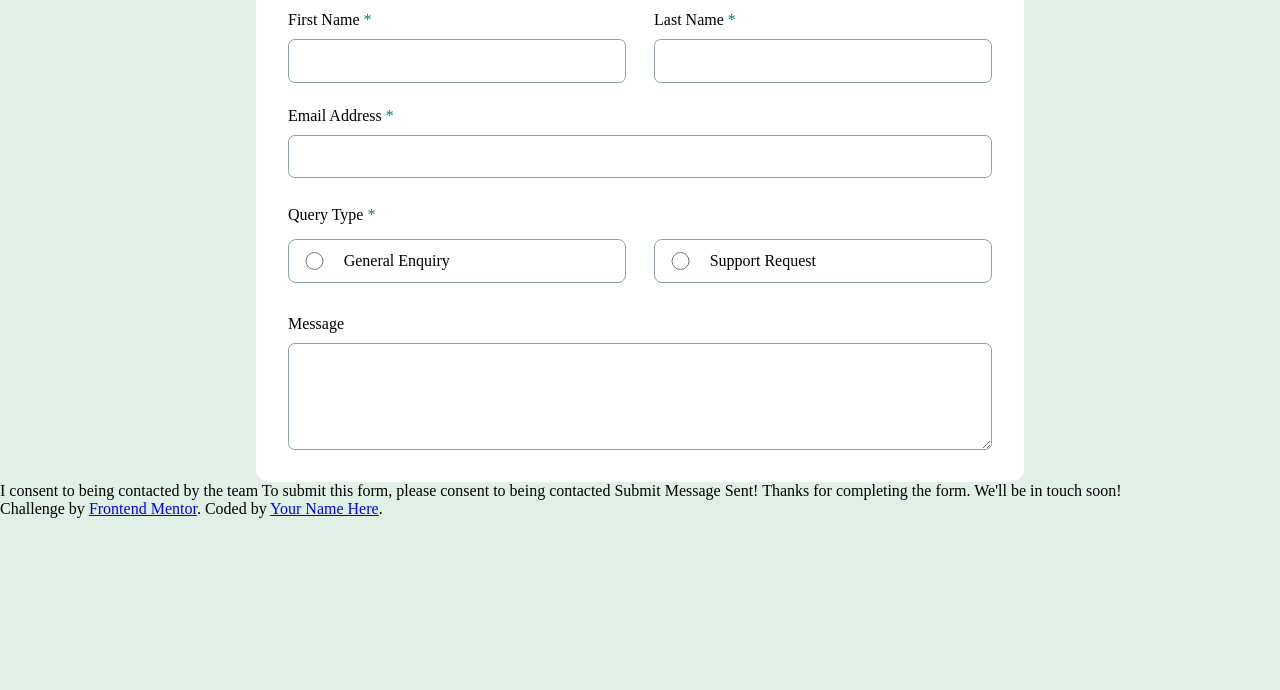
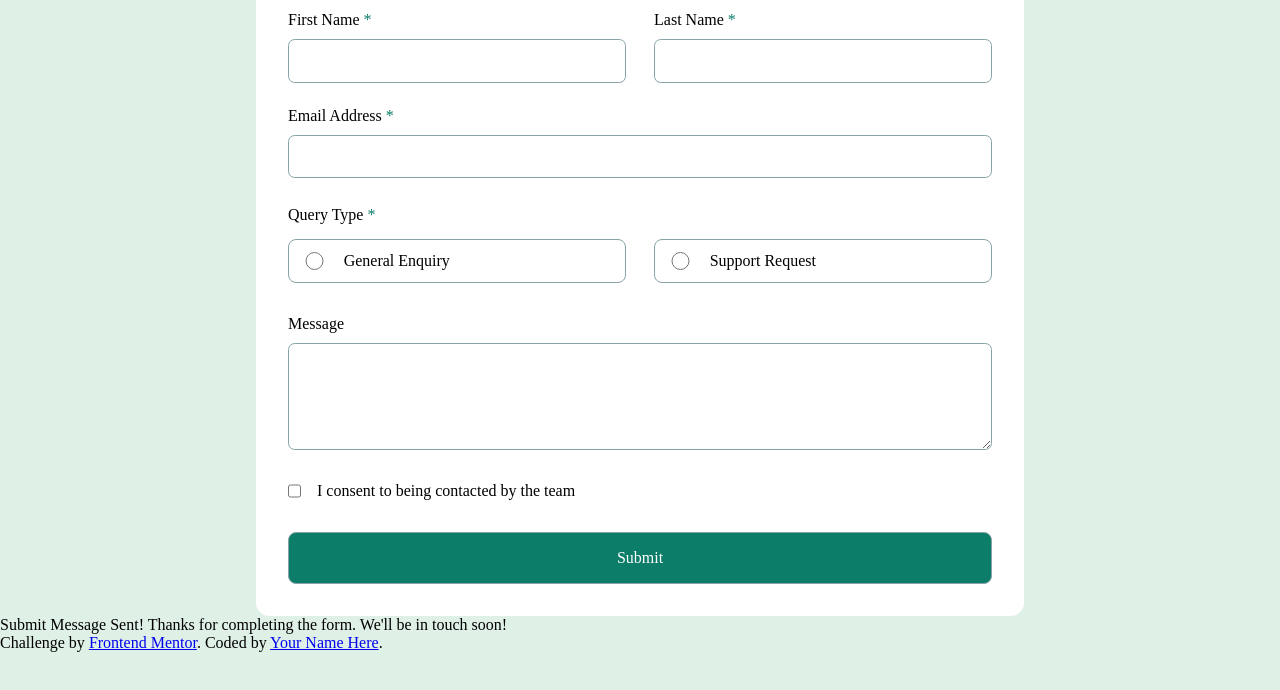
Before and after one commit to uzondu9/Frontend-Mentor-Contact-form, a plain HTML site: page index.html in a window 1280 px wide. Shown: the part 90-780 px from the top of the page. Drawn offline with nearby package versions, Linux system fonts and the light colour scheme; files that its build step writes are made by us from their sources; a web font is replaced by a local one.

Commit message:
Added the final markup

```diff
--- a/index.html
+++ b/index.html
@@ -55,15 +55,21 @@
         <p class="error text">This field is required</p>
       </div>
 
+      <div class="consent-box">
+        <input type="checkbox" name="checkbox" id="check-tick">
+        <p class="text">I consent to being contacted by the team</p>
+        <p class="error text">To submit this form, please consent to being contacted</p>
+      </div>
 
+      <div class="button"><a href="#">Submit</a></div>
     </form>
-  </div>
+   </div>
 
 
 
 
-  I consent to being contacted by the team
-  To submit this form, please consent to being contacted
+
+
 
   Submit
 
--- a/sass/mobile.scss
+++ b/sass/mobile.scss
@@ -166,5 +166,29 @@ label{
     textarea{
         @extend %input-slide;
         height: 8em;
+
+        @media screen and (max-width: 47em) {
+            height: 14em;
+        }
+    }
+
+}
+
+.consent-box{
+    margin-top: 2em;
+    display: flex;
+    gap: 1em;
+}
+
+.button{
+    margin-top: 2em;
+    text-align: center;
+    a{
+        @extend %input-slide;
+        background-color: $green;
+        color: $white;
+        text-decoration: none;
+        display: flex;
+        justify-content: center;
     }
 }
```
